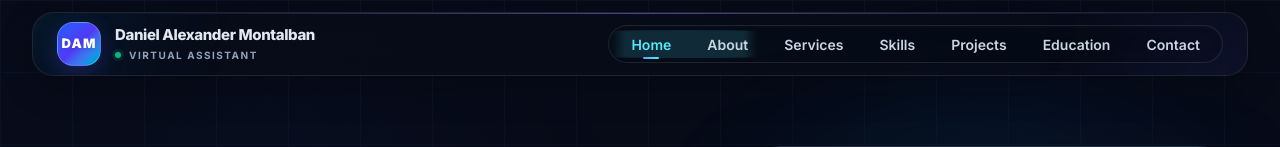
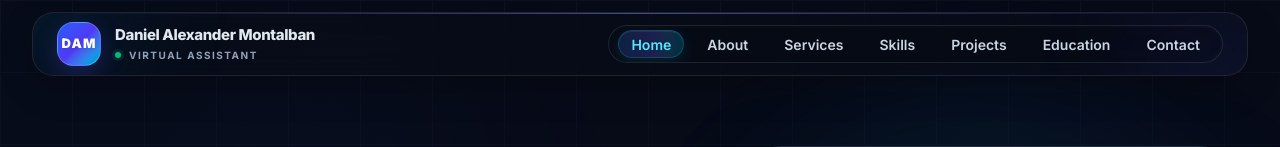
Before and after one commit to xandermontalban2007-max/Portfolio, a React (Vite) app: page / in a window 1280 px wide. Shown: the top 147 px of the page. Built offline with nearby package versions, Linux system fonts and the light colour scheme.

Commit message:
Fix navbar active pill shape

```diff
--- a/src/components/navigation/DesktopNav.jsx
+++ b/src/components/navigation/DesktopNav.jsx
@@ -50,7 +50,8 @@ const DesktopNav = forwardRef(function DesktopNav(
         6;
 
       indicator.style.opacity = "1";
-      indicator.style.transform = `translate3d(${x}px, 0, 0) scaleX(${width})`;
+      indicator.style.width = `${width}px`;
+      indicator.style.transform = `translate3d(${x}px, 0, 0)`;
     },
     [mobile],
   );
@@ -103,7 +104,7 @@ const DesktopNav = forwardRef(function DesktopNav(
         <span
           ref={indicatorRef}
           aria-hidden="true"
-          className="pointer-events-none absolute inset-y-1 left-0 z-0 w-px origin-left rounded-[999px] border border-cyan-300/15 bg-gradient-to-r from-blue-500/20 via-indigo-500/25 to-cyan-400/20 opacity-0 shadow-[inset_0_1px_0_rgba(255,255,255,0.07),0_5px_16px_rgba(34,211,238,0.12)] transition-opacity duration-150 will-change-transform motion-reduce:transition-none"
+          className="pointer-events-none absolute inset-y-1 left-0 z-0 w-px rounded-full border border-cyan-300/15 bg-gradient-to-r from-blue-500/20 via-indigo-500/25 to-cyan-400/20 opacity-0 shadow-[inset_0_1px_0_rgba(255,255,255,0.07),0_5px_16px_rgba(34,211,238,0.12)] backdrop-blur-sm transition-opacity duration-150 will-change-transform motion-reduce:transition-none"
         />
       )}
 
--- a/src/components/navigation/NavItem.jsx
+++ b/src/components/navigation/NavItem.jsx
@@ -39,7 +39,9 @@ export default function NavItem({
         {label}
       </span>
 
-      <span className="absolute bottom-1 left-1/2 h-0.5 w-4 -translate-x-1/2 rounded-full bg-gradient-to-r from-blue-400 to-cyan-300 opacity-0 transition-opacity duration-150 group-[.active-nav]:opacity-100" />
+      {mobile && (
+        <span className="absolute bottom-1 left-1/2 h-0.5 w-4 -translate-x-1/2 rounded-full bg-gradient-to-r from-blue-400 to-cyan-300 opacity-0 transition-opacity duration-150 group-[.active-nav]:opacity-100" />
+      )}
     </a>
   );
 }
```
